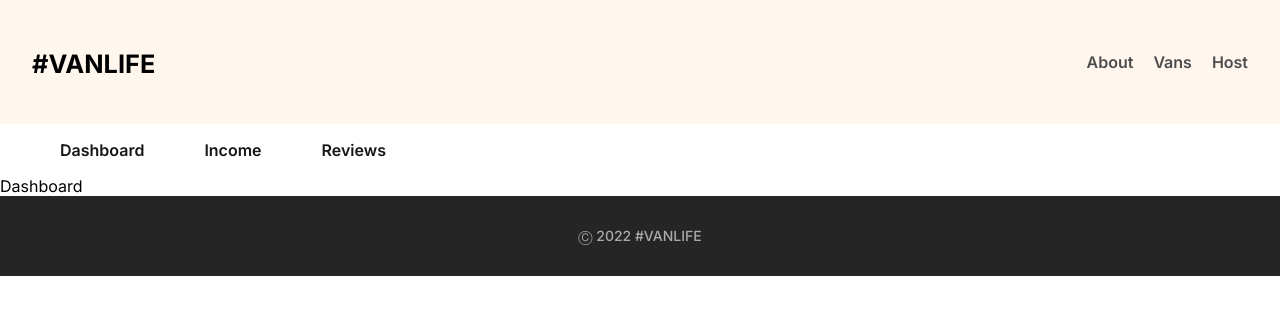
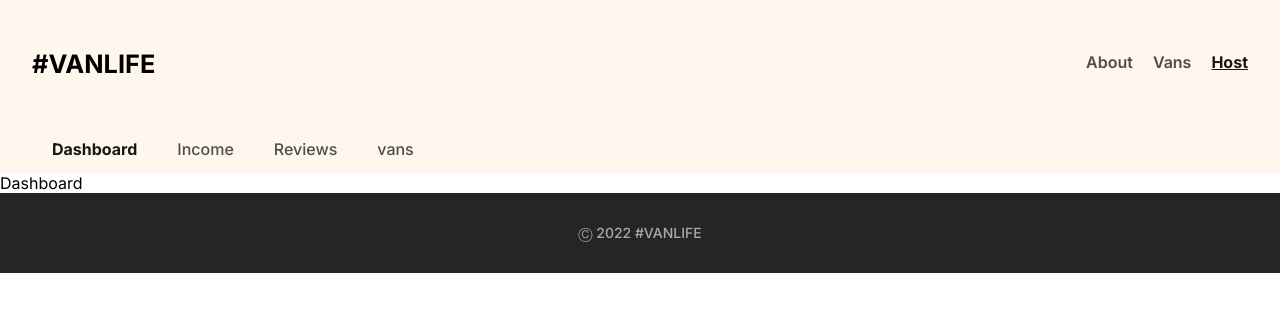
Before and after one commit to prash240303/React-Router-Vanslife, a React (Vite) app: page /host in a window 1280 px wide. Shown: the top 314 px of the page. Built offline with nearby package versions, Linux system fonts and the light colour scheme; what miragejs would draw is missing.

Commit message:
added nested routes to the host vans page and created layouts insdie host

```diff
--- a/src/App.css
+++ b/src/App.css
@@ -58,21 +58,96 @@ nav {
   color: #ff8c38;
 }
 
-.host-layout-nav{
+.host-nav {
   display: flex;
   flex-direction: row;
-  gap: 20px;
-  text-decoration: none;
-  font-size: 16px;
+/* width: 300px;  */
+align-items: center;
+justify-content: flex-start;
 }
-.host-layout-nav li{
-  list-style: none;
-}
-.host-layout-nav a {
+
+.host-nav a {
   text-decoration: none;
   color: #4D4D4D;
   font-weight: 500;
-  padding: 5px 20px; color: #161616;
-  text-decoration: none;
+  padding: 5px 20px;
+}
+
+.host-nav a:hover {
+  color: #161616;
+  text-decoration: underline;
   font-weight: 600;
 }
+
+
+
+.host-van-link-wrapper {
+  color: unset;
+  text-decoration: unset;
+}
+
+.host-vans-list {
+  padding-inline: 26px;
+  padding-top: 20px;
+  padding-bottom: 20px;
+  background:#fff7ed;
+}
+
+.host-vans-title {
+  padding-inline: 26px;
+  /* background:#fff7ed; */
+}
+
+.host-van-single {
+  display: flex;
+  align-items: center;
+  background-color: white;
+  margin-bottom: 15px;
+  padding-block: 18px;
+  padding-left: 24px;
+}
+
+.host-van-single > img {
+  height: 70px;
+  border-radius: 5px;
+  margin-right: 17px;
+}
+
+.host-van-info h3 {
+  font-size: 20px;
+  font-weight: 600;
+  margin-block: 10px;
+}
+
+.host-van-info p {
+  margin-block: 10px;
+}
+
+.host-van-detail-layout-container {
+  background-color: white;
+  padding: 24px;
+  margin: 30px 26px;
+}
+
+.host-van-detail {
+  display: flex;
+  align-items: center;
+}
+
+.host-van-detail > img {
+  height: 160px;
+  border-radius: 5px;
+  margin-right: 20px;
+}
+
+.host-van-detail-info-text > h3 {
+  margin-top: 24px;
+  margin-bottom: 5px;
+  font-size: 26px;
+  font-weight: 700;
+}
+
+.host-van-detail-info-text > h4 {
+  font-size: 20px;
+  margin-block: 0;
+}
--- a/src/App.jsx
+++ b/src/App.jsx
@@ -12,9 +12,9 @@ import Dashboard from "./Pages/host/Dashboard"
 import Income from './Pages/host/Income'
 import Reviews from './Pages/host/Reviews'
 import HostLayout from "./components/HostLayout";
+import VansHost from "./Pages/host/VansHost"
+import VansDetailsHost from "./Pages/host/VansDetailsHost"
 function App() {
-
-
 
   return (
 
@@ -29,8 +29,13 @@ function App() {
           <Route path="host" element={<HostLayout />}>
             <Route index element={<Dashboard />} />
             <Route path="income" element={<Income />} />
-            <Route path="review" element={<Reviews />} />
+            <Route path="vans" element={<VansHost/>} />
+            <Route path="vans/:id" element={<VansDetailsHost/>} />
+            <Route path="reviews" element={<Reviews />} />
+
           </Route>
+
+
         </Route>
       </Routes>
     </BrowserRouter>
--- a/src/Pages/host/Income.jsx
+++ b/src/Pages/host/Income.jsx
@@ -2,7 +2,7 @@ import React from 'react'
 
 function Income() {
   return (
-    <div>Income</div>
+    <div>this is Income</div>
   )
 }
 
--- a/src/Pages/host/Reviews.jsx
+++ b/src/Pages/host/Reviews.jsx
@@ -2,7 +2,7 @@ import React from 'react'
 
 function Reviews() {
   return (
-    <div>Reviews</div>
+    <div>this is Reviews</div>
   )
 }
 
--- /dev/null
+++ b/src/Pages/host/VansDetailsHost.jsx
@@ -0,0 +1,51 @@
+import React from "react"
+import { useParams } from "react-router-dom"
+import { Link } from "react-router-dom"
+export default function VansDetailsHost() {
+
+    /**
+     * Challenge (not optional!): build the shared UI portion of the
+     * Host Van Detail page. This is
+     *
+     * Optional portion: also style it to look like the design.
+     *
+     * For now, get the data from a request to `/api/host/vans/:id`
+     * and display the van image, name, price, type
+     */
+    const { id } = useParams()
+    const [currentVan, setCurrentVan] = React.useState(null)
+
+    React.useEffect(() => {
+        fetch(`/api/host/vans/${id}`)
+            .then(res => res.json())
+            .then(data => setCurrentVan(data.vans))
+    }, [])
+
+    if (!currentVan) {
+        return <h1>Loading...</h1>
+    }
+
+    return (
+      <section>
+      <Link
+          to="../vans"
+          className="back-button"
+      >&larr; <span>Back to all vans</span></Link>
+
+      <div className="host-van-detail-layout-container">
+          <div className="host-van-detail">
+              <img src={currentVan.imageUrl} />
+              <div className="host-van-detail-info-text">
+                  <i
+                      className={`van-type van-type-${currentVan.type}`}
+                  >
+                      {currentVan.type}
+                  </i>
+                  <h3>{currentVan.name}</h3>
+                  <h4>${currentVan.price}/day</h4>
+              </div>
+          </div>
+      </div>
+  </section>
+    )
+}
--- /dev/null
+++ b/src/Pages/host/VansHost.jsx
@@ -0,0 +1,46 @@
+import React from "react"
+import { Link } from "react-router-dom"
+
+export default function VansHost() {
+    const [vans, setVans] = React.useState([])
+
+    React.useEffect(() => {
+        fetch("/api/host/vans")
+            .then(res => res.json())
+            .then(data => setVans(data.vans))
+    }, [])
+
+    const hostVansEls = vans.map(van => (
+        <Link
+            to={`/host/vans/${van.id}`}
+            key={van.id}
+            className="host-van-link-wrapper"
+        >
+            <div className="host-van-single" key={van.id}>
+                <img src={van.imageUrl} alt={`Photo of ${van.name}`} />
+                <div className="host-van-info">
+                    <h3>{van.name}</h3>
+                    <p>${van.price}/day</p>
+                </div>
+            </div>
+        </Link>
+    ))
+
+    return (
+        <section>
+            <h1 className="host-vans-title">Your listed vans</h1>
+            <div className="host-vans-list">
+                {
+                    vans.length > 0 ? (
+                        <section>
+                            {hostVansEls}
+                        </section>
+
+                    ) : (
+                            <h2>Loading...</h2>
+                        )
+                }
+            </div>
+        </section>
+    )
+}
--- a/src/components/Header.jsx
+++ b/src/components/Header.jsx
@@ -1,19 +1,24 @@
  import React from 'react'
- import { Link } from 'react-router-dom'
+ import { Link, NavLink } from 'react-router-dom'
 
  function Header() {
+    const activeStyles = {
+        fontWeight: "bold",
+        textDecoration: "underline",
+        color: "#161616"
+    }
    return (
        <nav>
                 <h1 > <Link to="/" className="logo"> #VANLIFE </Link></h1>
                 <ul className="menu">
                     <li>
-                        <Link to="/about"> About</Link>
+                        <NavLink to="/about"style={({isActive}) => isActive ? activeStyles : null} > About</NavLink>
                     </li>
                     <li>
-                        <Link to="/vans">Vans</Link>
+                        <NavLink to="/vans" style={({isActive}) => isActive ? activeStyles : null}>Vans</NavLink>
                     </li>
                     <li>
-                        <Link to="/host">Host</Link>
+                        <NavLink to="/host" style={({isActive}) => isActive ? activeStyles : null}>Host</NavLink>
                     </li>
                 </ul>
             </nav>
--- a/src/components/HostLayout.jsx
+++ b/src/components/HostLayout.jsx
@@ -1,19 +1,47 @@
-import React from 'react'
-import { Outlet } from 'react-router-dom'
-import { Link } from 'react-router-dom'
-function HostLayout() {
+import React from "react"
+import { NavLink, Outlet } from "react-router-dom"
+
+export default function HostLayout() {
+
+    const activeStyles = {
+        fontWeight: "bold",
+        textDecoration: "none",
+        color: "#161616"
+    }
+
     return (
         <>
-            <div>
-                <ul className='host-layout-nav'>
-                    <li> <Link to="/host">Dashboard</Link></li>
-                    <li> <Link to="/host/income">Income</Link></li>
-                    <li> <Link to="/host/review">Reviews</Link></li>
-                </ul>
-            </div>
+            <nav className="host-nav">
+                <NavLink
+                    to="."
+                    style={({ isActive }) => isActive ? activeStyles : null}
+                    end
+                >
+                    Dashboard
+                </NavLink>
+
+                <NavLink
+                    to="income"
+                    style={({ isActive }) => isActive ? activeStyles : null}
+                >
+                    Income
+                </NavLink>
+
+                <NavLink
+                    to="reviews"
+                    style={({ isActive }) => isActive ? activeStyles : null}
+                >
+                    Reviews
+                </NavLink>
+                <NavLink
+                    to="vans"
+                    style={({ isActive }) => isActive ? activeStyles : null}
+                >
+                    vans
+                </NavLink>
+
+            </nav>
             <Outlet />
         </>
     )
 }
-
-export default HostLayout
```
Also changed, not shown: src/Pages/host/Host.jsx (deleted, +0 -10 lines), src/server.js (+18 -6 lines).
